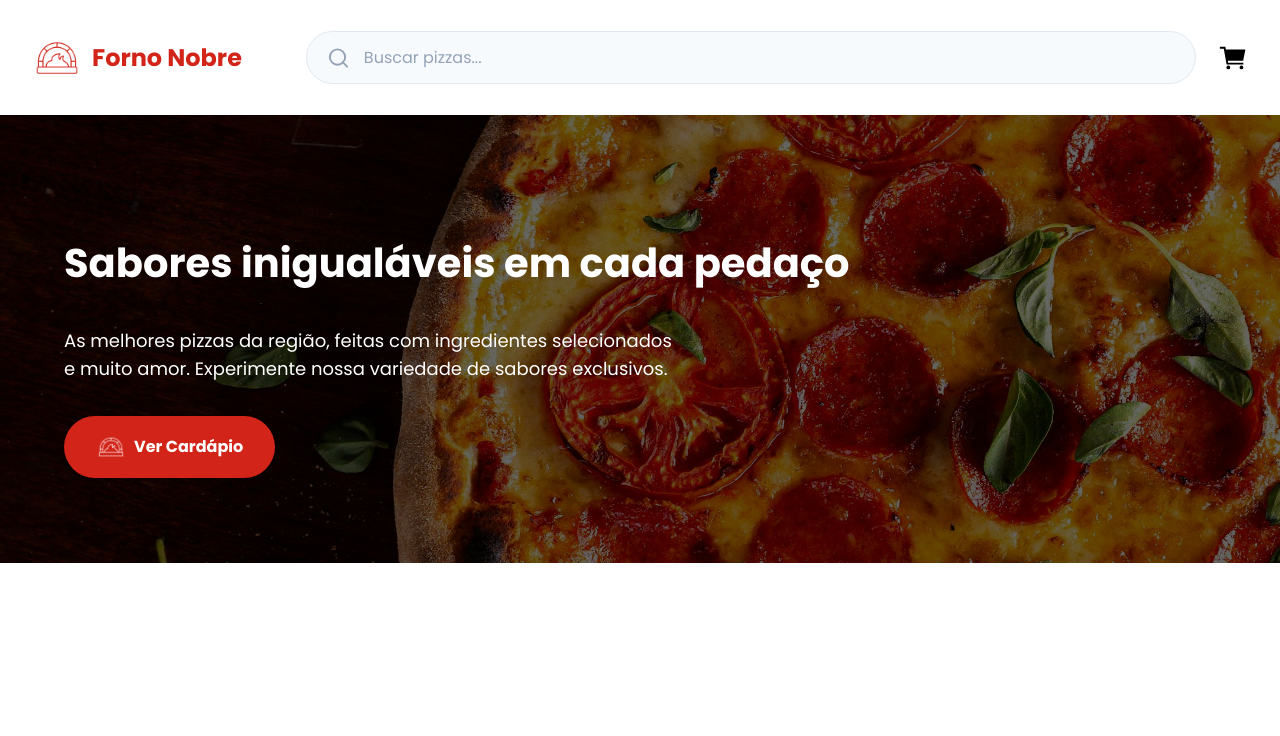
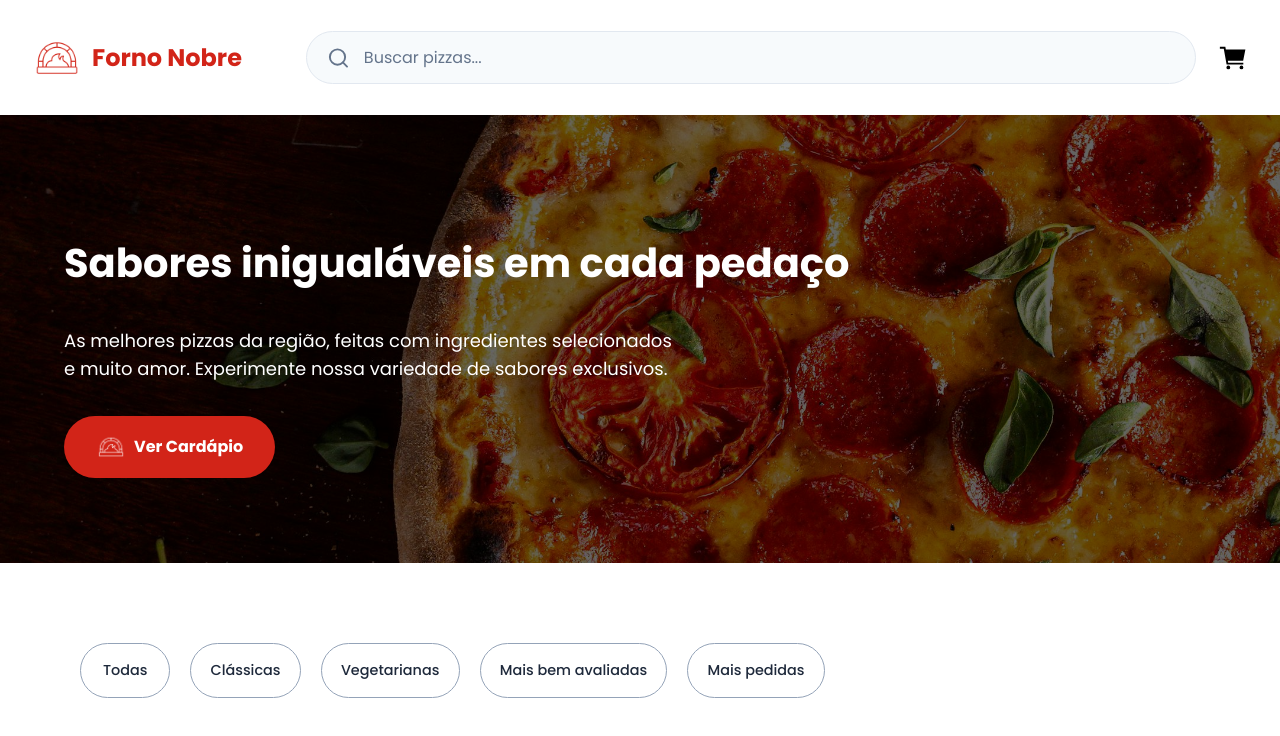
Before and after one commit to GGhiaroni/forno-nobre, a React (Vite) app: page / in a window 1280 px wide. Shown: the top 736 px of the page. Built offline with nearby package versions, Linux system fonts and the light colour scheme.

Commit message:
desenvolvendo o filtro de categorias

```diff
--- /dev/null
+++ b/src/Componentes/Categorias/index.jsx
@@ -0,0 +1,39 @@
+import styled from "styled-components";
+
+const UlEstilizado = styled.ul`
+  margin-top: 5rem;
+  display: flex;
+  gap: 20px;
+  list-style: none;
+`;
+
+const LiEstilizado = styled.li`
+  border: 1px solid var(--cor-cinza-claro);
+  font-size: var(--tamanho-fonte-s);
+  color: var(--cor-cinza-escuro);
+  font-weight: 500;
+  padding: 1rem 1.2rem;
+  border-radius: 1.8rem;
+  min-width: 50px;
+  text-align: center;
+`;
+
+const Categorias = () => {
+  const categorias = [
+    "Todas",
+    "Clássicas",
+    "Vegetarianas",
+    "Mais bem avaliadas",
+    "Mais pedidas",
+  ];
+
+  return (
+    <UlEstilizado>
+      {categorias.map((categoria, index) => (
+        <LiEstilizado key={index}>{categoria}</LiEstilizado>
+      ))}
+    </UlEstilizado>
+  );
+};
+
+export default Categorias;
--- a/src/GlobalStyle/index.jsx
+++ b/src/GlobalStyle/index.jsx
@@ -12,13 +12,13 @@ const GlobalStyle = createGlobalStyle`
   --tamanho-fonte-xl: 1.5rem;
   --tamanho-fonte-l: 1.125rem;
   --tamanho-fonte-md: 1rem;
-  --tamanho-fonte-s: .875rem;
+  --tamanho-fonte-s: .9rem;
 
 
   --cor-branca: #FFFFFF;
   --cor-primaria: #D22418;
-  --cor-cinza-claro: #64748B;
-  --cor-cinza-medio: #94A3B8;
+  --cor-cinza-medio: #64748B;
+  --cor-cinza-claro: #94A3B8;
   --cor-cinza-escuro: #1E293B;
   --cor-laranja: #F87415;
   --cor-amarelo: #FAE08D;
--- a/src/Pages/Home.jsx
+++ b/src/Pages/Home.jsx
@@ -1,7 +1,23 @@
+import styled from "styled-components";
+import Categorias from "../Componentes/Categorias";
 import HeroSection from "../Componentes/HeroSection";
 
+const ContainerHome = styled.div`
+  width: 100%;
+  max-width: 1200px;
+  margin: 0 auto;
+  padding: 0 1rem;
+`;
+
 const Home = () => {
-  return <HeroSection />;
+  return (
+    <>
+      <HeroSection />
+      <ContainerHome>
+        <Categorias />
+      </ContainerHome>
+    </>
+  );
 };
 
 export default Home;
```
